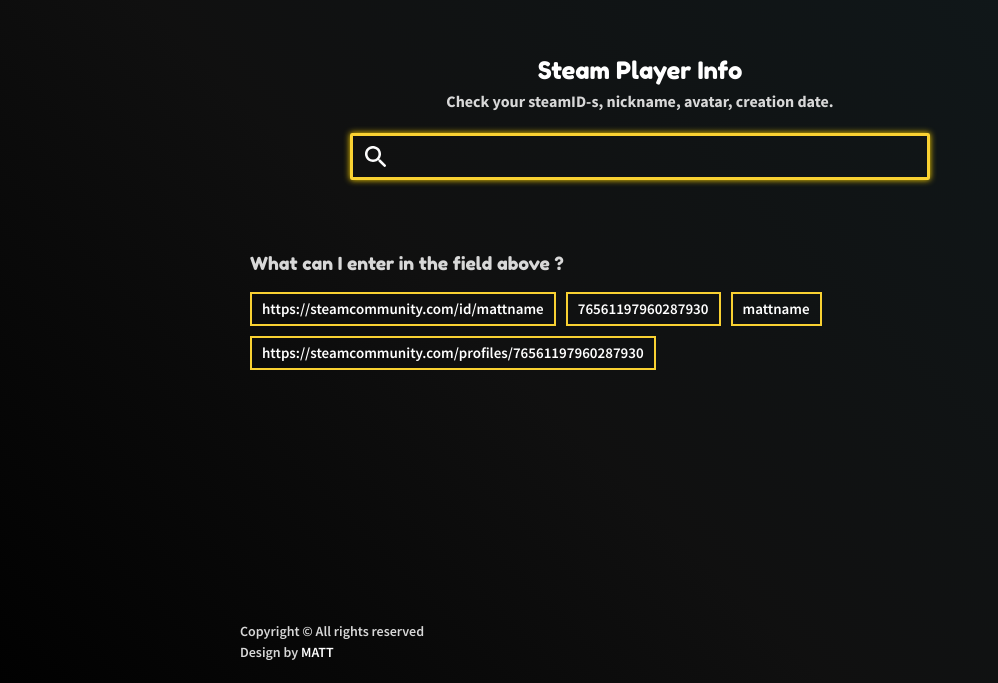
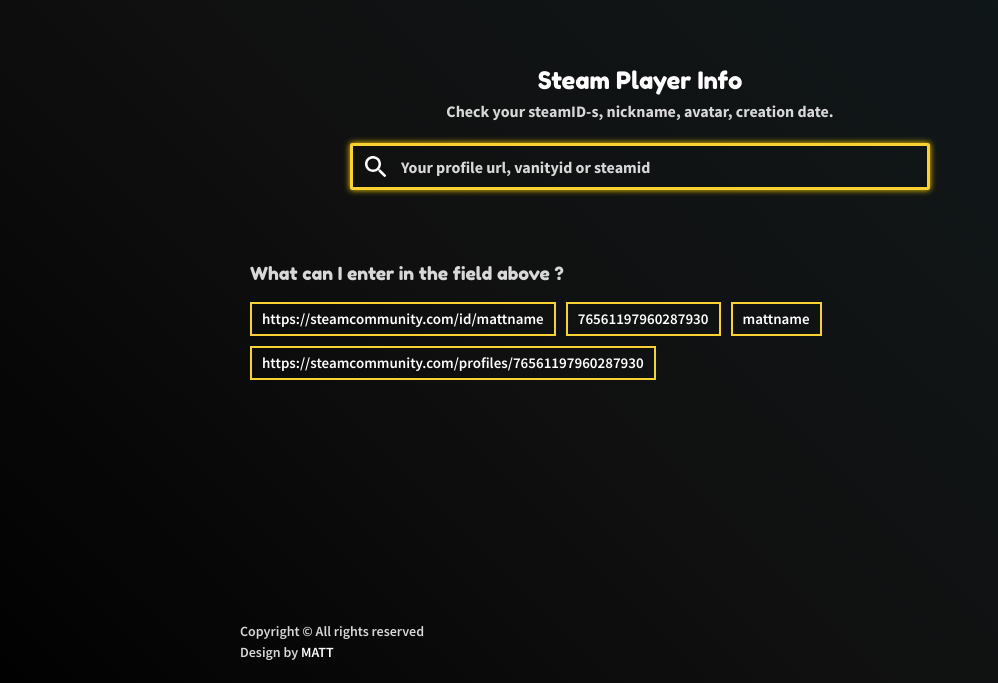
Before and after one commit to matthew-hub/steam-player-info, a Vue app: page / in a window 1280 px wide. Shown: the part 117-800 px from the top of the page, without its empty margins (0-998 px from the left). Built offline with nearby package versions, Linux system fonts and the light colour scheme.

Commit message:
handle input

```diff
--- a/src/components/layouts/AppHeader.vue
+++ b/src/components/layouts/AppHeader.vue
@@ -2,7 +2,16 @@
   <header class="app-header">
     <AppTitle />
     <AppInfo />
-    <SearchBar />
+    <SearchBar>
+      <input
+        v-model.trim="steamInput"
+        type="text"
+        class="input-bar__search"
+        spellcheck="false"
+        placeholder="Your profile url, vanityid or steamid"
+        @keyup.enter="handleInput"
+      />
+    </SearchBar>
   </header>
 </template>
 
@@ -10,13 +19,37 @@
 import AppTitle from '@/components/AppTitle.vue';
 import AppInfo from '@/components/AppInfo.vue';
 import SearchBar from '@/components/SearchBar.vue';
+import steamAPI from '@/API/steam-api';
 
 export default {
   name: 'AppHeader',
+  data() {
+    return {
+      steamInput: ''
+    };
+  },
   components: {
     AppTitle,
     AppInfo,
     SearchBar
+  },
+
+  methods: {
+    handleInput(e) {
+      e.preventDefault();
+      e.target.blur();
+      // e.targe.blur = 'none';
+      const inputData = steamAPI.parseInputData(this.steamInput);
+      console.log('[inputData]:', inputData);
+
+      this.$emit('emitHandleInput', inputData);
+      // this.steamInput = '';
+    },
+    sendInput() {
+      console.log('[aaa]:', this.steamInput);
+
+      this.$emit('created', this.steamInput);
+    }
   }
 };
 </script>
@@ -27,7 +60,8 @@ export default {
   display: grid;
   grid-template-columns: auto;
   grid-template-rows: 1fr auto auto;
-  padding-top: 150px;
+  padding-top: 20%;
+  // padding-top: 160px;
   justify-items: center;
 }
 </style>
```
